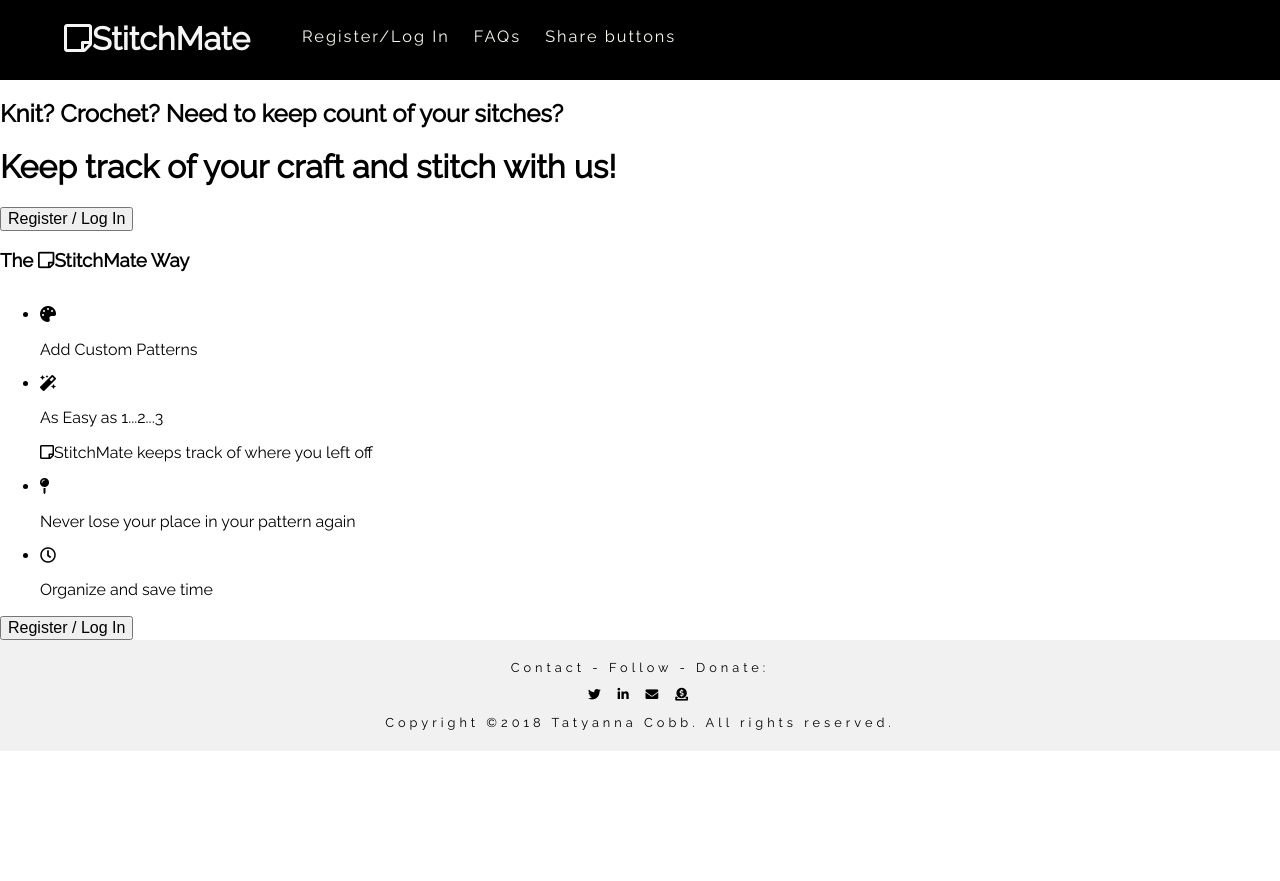
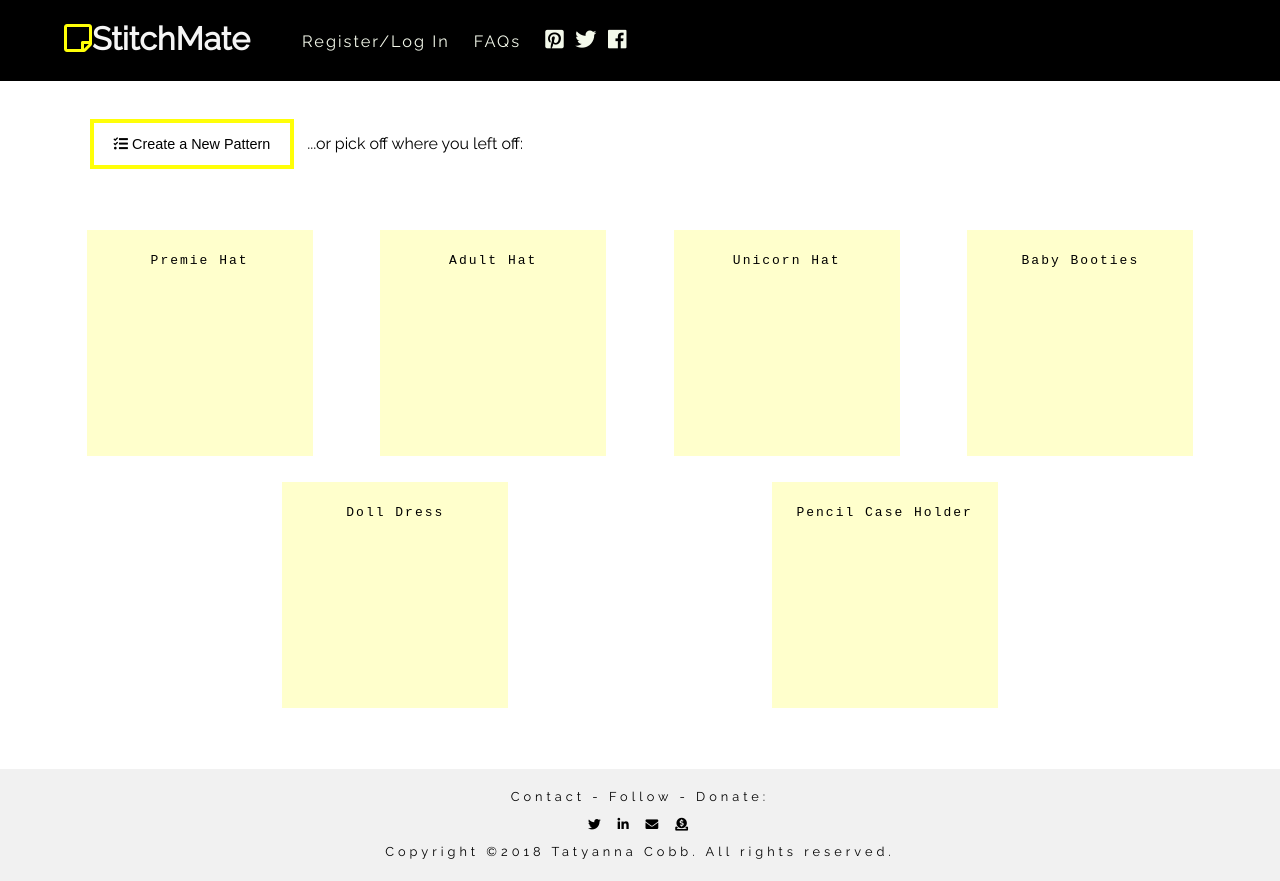
Before and after one commit to TatyCat/stitchmate, a React (Create React App) app: page / in a window 1280 px wide. Before the commit the page ends 800 px from the top, so only its background shows below. Built offline with nearby package versions, Linux system fonts and the light colour scheme.

Commit message:
Switched out social media links

```diff
--- a/src/App.js
+++ b/src/App.js
@@ -2,7 +2,7 @@
 import Nav from './components/Nav'
 import Landing from './components/Landing'
 // import LogIn from './components/LogIn'
-// import HomeProfile from './components/HomeProfile'
+import HomeProfile from './components/HomeProfile'
 import Footer from './components/Footer'
 
 class App extends Component {
@@ -10,9 +10,9 @@
     return (
       <>
         <Nav />
-        <Landing />
+        {/* <Landing /> */}
         {/* <LogIn /> */}
-        {/* <HomeProfile /> */}
+        <HomeProfile />
         <Footer />
       </>
     )
--- a/src/components/Nav.js
+++ b/src/components/Nav.js
@@ -5,12 +5,23 @@
     return (
       <nav>
         <h1>
-          <i className="far fa-sticky-note"></i>StitchMate
+          <span id="m-color-change"><i className="far fa-sticky-note"></i></span>StitchMate
         </h1>
         <ul>
           <li><a href="#">Register/Log In</a></li>
           <li><a href="#">FAQs</a></li>
-          <li><a href="#">Share buttons</a></li>
+          <li id="social-media-links">
+            <a href="https://pinterest.com/" target="_blank">
+              <i class="fab fa-pinterest-square"></i>
+            </a>
+            <a href="https://twitter.com/" target="_blank">
+              <i class="w3-margin-right fab fa-twitter"></i>
+            </a>
+            <a href="https://facebook.com/" target="_blank">
+              <i class="w3-margin-right fab fa-facebook"></i>
+            </a>
+          </li>
+
         </ul>
       </nav>
     )
--- a/src/index.css
+++ b/src/index.css
@@ -192,11 +192,16 @@
   /* overflow: hidden; */
 }
 
+#m-color-change {
+  color: #ffff08;
+}
+
+#social-media-links a {
+  margin-right: 1.2vh;
+  font-size: calc(2vh + .4vw);
+}
+
 /*
-.socialMedia{
-    padding-right: 5px;
-    font-size: 2em;
-}
 
 .stitchBorder {
     width: 12pc;
```
